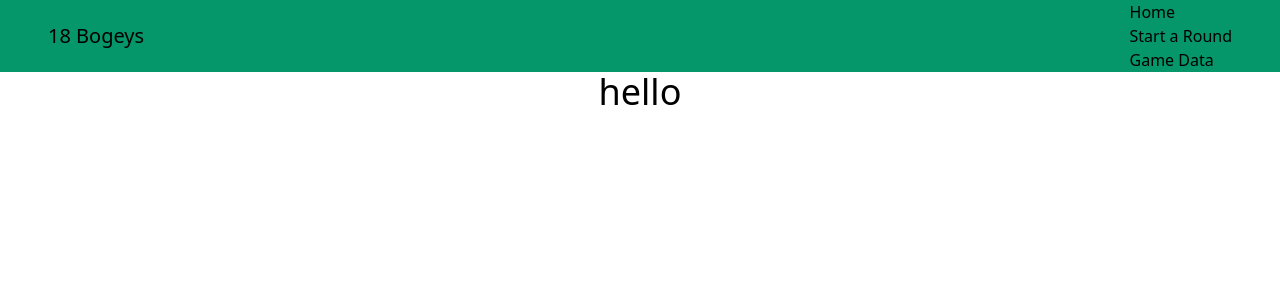
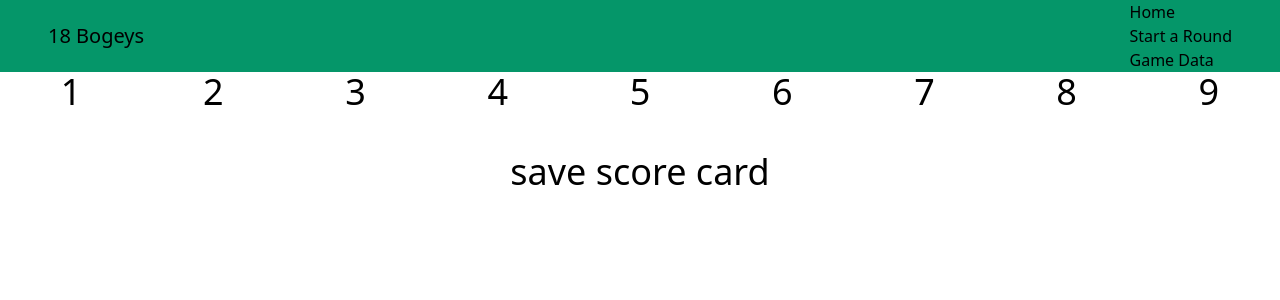
Before and after one commit to MattMoyka/18-Bogeys, a React (Create React App) app in the folder client/: page /newround/1/scorecard in a window 1280 px wide. Shown: the top 300 px of the page. Built offline with nearby package versions, Linux system fonts and the light colour scheme; no server answers.

Commit message:
stuck on patch request

```diff
--- a/client/src/Forms/ScorecardForm.jsx
+++ b/client/src/Forms/ScorecardForm.jsx
@@ -1,29 +1,27 @@
-import { useState, useEffect } from 'react'
-const airTableKey = process.env.REACT_APP_AIRTABLE_KEY;
-const airTableBase = process.env.REACT_APP_AIRTABLE_BASE;
-const URL = `https://api.airtable.com/v0/${airTableBase}/golf`
-
-const config = {
-  headers: {
-    Authorization: `Bearer ${airTableKey}`
-  }
-}
 
 
-export default function ScorecardForm() {
-  const [game, setGame] = useState('')
 
-  // useEffect(() => {
-  //   const fetchGame = async () => {
-  //     const res = await axios.get(`${URL}/${id}`, config)
-  //     setGame(res.data);
-  //   }
-  //   fetchGame();
-  // }, []);
+export default function ScorecardForm(props) {
+
+
 
   return (
-    <div>
-      hello
-    </div>
+    <form onSubmit={props.handleSubmit}>
+      <div className='flex justify-around'>
+        <div>1</div><div>2</div><div>3</div><div>4</div><div>5</div><div>6</div><div>7</div><div>8</div><div>9</div>
+      </div>
+      <div className='flex justify-around'>
+        <input className='w-7' type='text' value={props?.one} onChange={e => props.setOne(e.target.value)} />
+        <input className='w-7' type='text' value={props?.two} onChange={e => props.setTwo(e.target.value)} />
+        <input className='w-7' type='text' value={props?.three} onChange={e => props.setThree(e.target.value)} />
+        <input className='w-7' type='text' value={props?.four} onChange={e => props.setFour(e.target.value)} />
+        <input className='w-7' type='text' value={props?.five} onChange={e => props.setFive(e.target.value)} />
+        <input className='w-7' type='text' value={props?.six} onChange={e => props.setSix(e.target.value)} />
+        <input className='w-7' type='text' value={props?.seven} onChange={e => props.setSeven(e.target.value)} />
+        <input className='w-7' type='text' value={props?.eight} onChange={e => props.setEight(e.target.value)} />
+        <input className='w-7' type='text' value={props?.nine} onChange={e => props.setNine(e.target.value)} />
+      </div>
+      <button>save score card</button>
+    </form>
   )
 }
--- a/client/src/components/Scorecard.jsx
+++ b/client/src/components/Scorecard.jsx
@@ -1,5 +1,7 @@
 import ScorecardForm from "../Forms/ScorecardForm"
 import { useState, useEffect } from 'react'
+import { useParams } from 'react-router-dom'
+import { axios } from 'axios'
 
 const airTableKey = process.env.REACT_APP_AIRTABLE_KEY;
 const airTableBase = process.env.REACT_APP_AIRTABLE_BASE;
@@ -20,8 +22,17 @@ export default function Scorecard() {
   const [seven, setSeven] = useState('')
   const [eight, setEight] = useState('')
   const [nine, setNine] = useState('')
+  const { id } = useParams()
 
-
+  const handleSubmit = async (e) => {
+    e.preventDefault();
+    const fields = {
+      one, two, three, four, five, six, seven, eight, nine
+    }
+    console.log(`${URL}/${id}`)
+    console.log(fields)
+    const res = await axios.patch(`${URL}/${id}`, { fields }, config);
+  }
 
   return (
     <div>
@@ -44,6 +55,7 @@ export default function Scorecard() {
         setEight={setEight}
         nine={nine}
         setNine={setNine}
+        handleSubmit={handleSubmit}
       />
     </div>
   )
```
